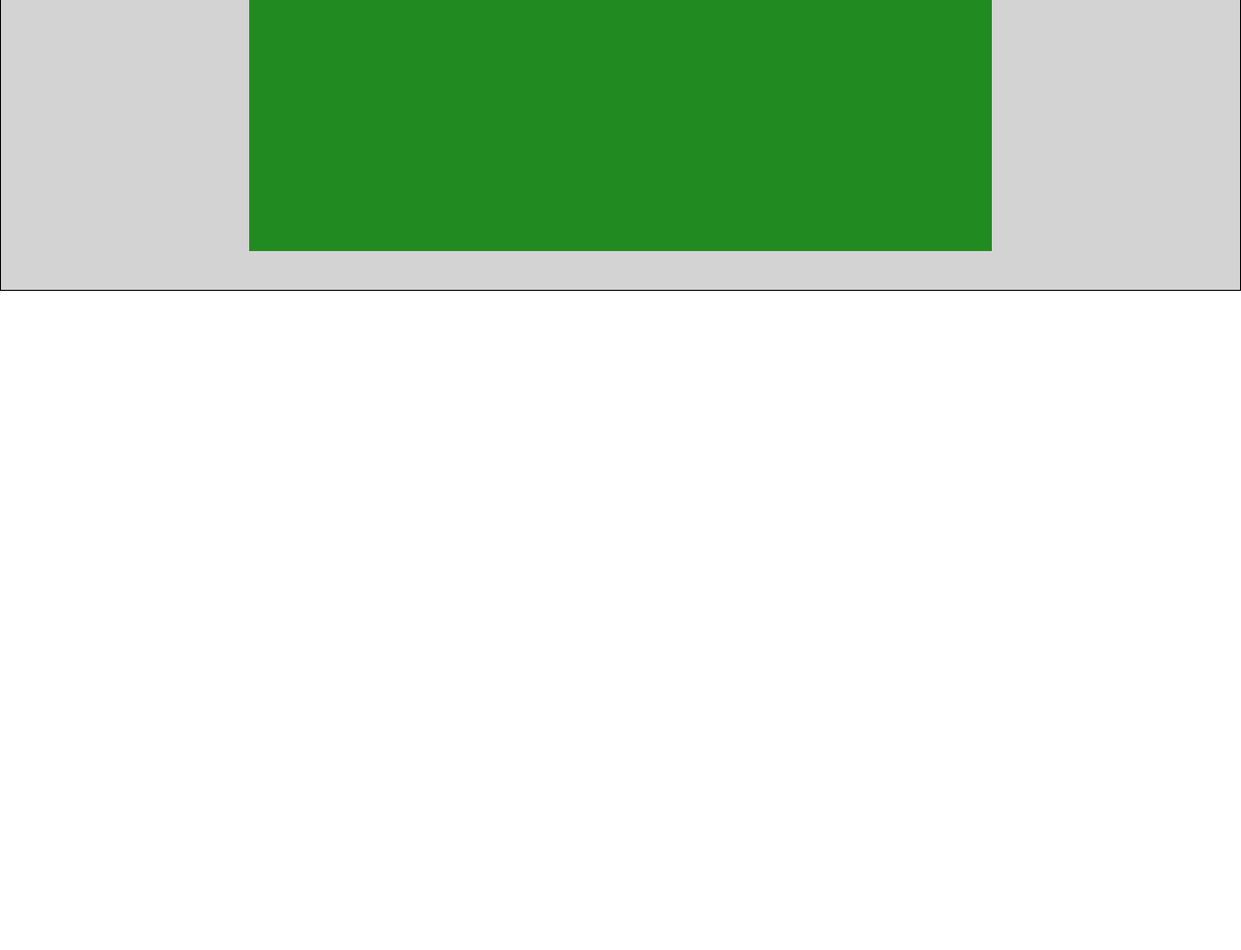
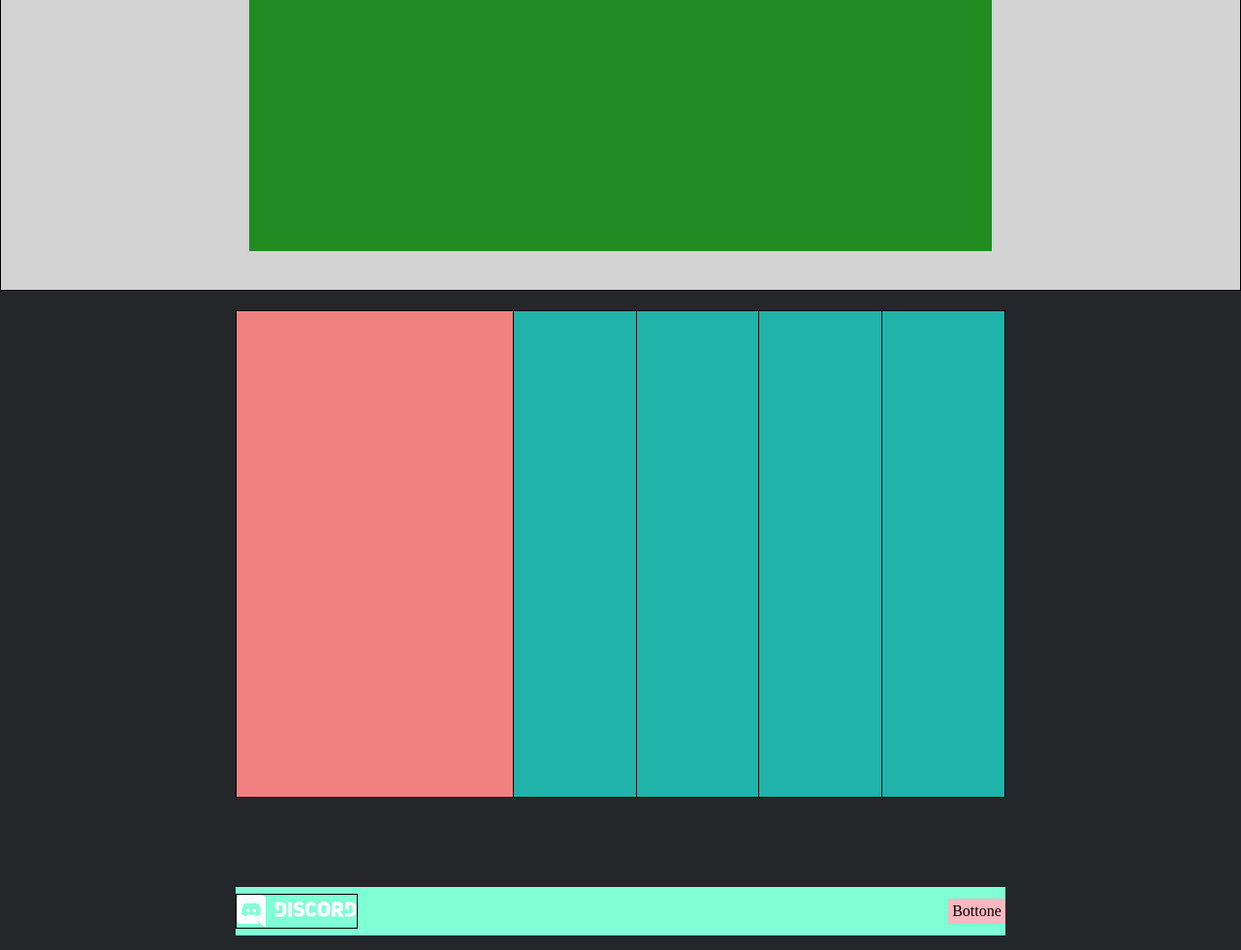
Before and after one commit to marcogulino-mg/htmlcss-struttura-discord, a plain HTML site: page index.html in a window 1280 px wide. Shown: the part 3280-4260 px from the top of the page at 97% size. Before the commit the page ends 3580 px from the top, so only its background shows below. Drawn offline with Linux system fonts and the light colour scheme.

Commit message:
[feat] add footer

```diff
--- a/css/style.css
+++ b/css/style.css
@@ -6,6 +6,7 @@
 
 #header-01 {
   min-height: 80px;
+  /* Attribute as flex container */
   display: flex;
   align-items: center;
   justify-content: center;
@@ -14,7 +15,7 @@
 }
 
 #header-container {
-  /* Attribute as flex items */
+  /* Attribute as flex item */
   flex-basis: 60%;
   /* Attribute as flex container */
   display: flex;
@@ -35,7 +36,7 @@
 #header-menu {
   /* Attribute as flex container */
   display: flex;
-  /* Attribute as flex items */
+  /* Attribute as flex item */
   flex-basis: 69%;
   align-self: center;
   /* DEBUG */
@@ -52,10 +53,11 @@
 }
 
 #login-button {
+  text-align: end;
+  /* Attribute as flex item */
   flex-basis: 20%;
   flex-shrink: 0;
   align-self: center;
-  text-align: end;
   /* DEBUG */
   border: 1px solid black;
 }
@@ -65,6 +67,7 @@
 /* Hero Section */
 #hero-section {
   min-height: 500px;
+  /* Attribute as flex container */
   display: flex;
   justify-content: center;
   /* DEBUG */
@@ -73,6 +76,7 @@
 
 #hero-photo {
   margin: 45px 0;
+  /* Attribute as flex item */
   flex-basis: 50%;
   /* DEBUG */
   background-color: #ef82ed;
@@ -82,6 +86,7 @@
 .section {
   min-height: 600px;
   padding: 40px 100px;
+  /* Attribute as flex container */
   display: flex;
   justify-content: center;
   /* DEBUG */
@@ -91,6 +96,7 @@
 .big-section {
   min-height: 1200px;
   padding: 40px 100px;
+  /* Attribute as flex container */
   display: flex;
   justify-content: center;
   /* DEBUG */
@@ -99,20 +105,82 @@
 
 /* Subsection */
 .sub-section-type1 {
+  /* Attribute as flex item */
   flex-basis: 43%;
 }
 
 .sub-section-type2 {
+  /* Attribute as flex item */
   flex-basis: 28%;
 }
 
 .sub-section-type3 {
+  /* Attribute as flex item */
   flex-basis: 71%;
   /* DEBUG */
   background-color: #218b21;
 }
+/* MAIN */
 
-/* MAIN */
+/* FOOTER */
+footer {
+  height: 680px;
+  /* Attribute as flex container */
+  display: flex;
+  flex-direction: column;
+  justify-content: space-between;
+  align-items: center;
+  /* DEBUG */
+  background-color: #23272a;
+}
+
+#menu-footer {
+  width: 62%;
+  margin-top: 20px;
+  /* Attribute as flex container */
+  display: flex;
+  /* Attribute as flex item */
+  flex-basis: 74%;
+  /* DEBUG */
+  border: 1px solid black;
+}
+
+.sub-section-type4 {
+  /* Attribute as flex item */
+  flex-basis: 36%;
+  /* DEBUG */
+  background-color: #f08180;
+}
+
+.sub-section-type5 {
+  /* Attribute as flex item */
+  flex-basis: 16%;
+  /* DEBUG */
+  border-left: 1px solid black;
+  background-color: #20b3aa;
+}
+
+#footer-section2 {
+  margin-bottom: 15px;
+  height: 50px;
+  width: 62%;
+  /* Attribute as flex container */
+  display: flex;
+  justify-content: space-between;
+  align-content: center;
+  /* DEBUG */
+  background-color: #7fffd4;
+}
+
+#footer-section2 > span {
+  /* Attribute as flex item */
+  align-self: center;
+  padding: 4px;
+  /* DEBUG */
+  background-color: #fcb7bf;
+}
+
+/* FOOTER */
 
 /* Decorative Classes for Sections*/
 .pink {
--- a/index.html
+++ b/index.html
@@ -57,5 +57,23 @@
         <div class="sub-section-type3"></div>
       </div>
     </main>
+
+    <!-- Footer -->
+    <footer>
+      <!-- Menu footer -->
+      <nav id="menu-footer">
+          <div class="sub-section-type4"></div>
+          <div class="sub-section-type5"></div>
+          <div class="sub-section-type5"></div>
+          <div class="sub-section-type5"></div>
+          <div class="sub-section-type5"></div>
+      </nav>
+
+      <!-- Footer second part -->
+      <div id="footer-section2">
+        <img src="./img/logo.svg" alt="logo discord" id="logo" />
+        <span>Bottone</span>
+      </div>
+    </footer>
   </body>
 </html>
```
